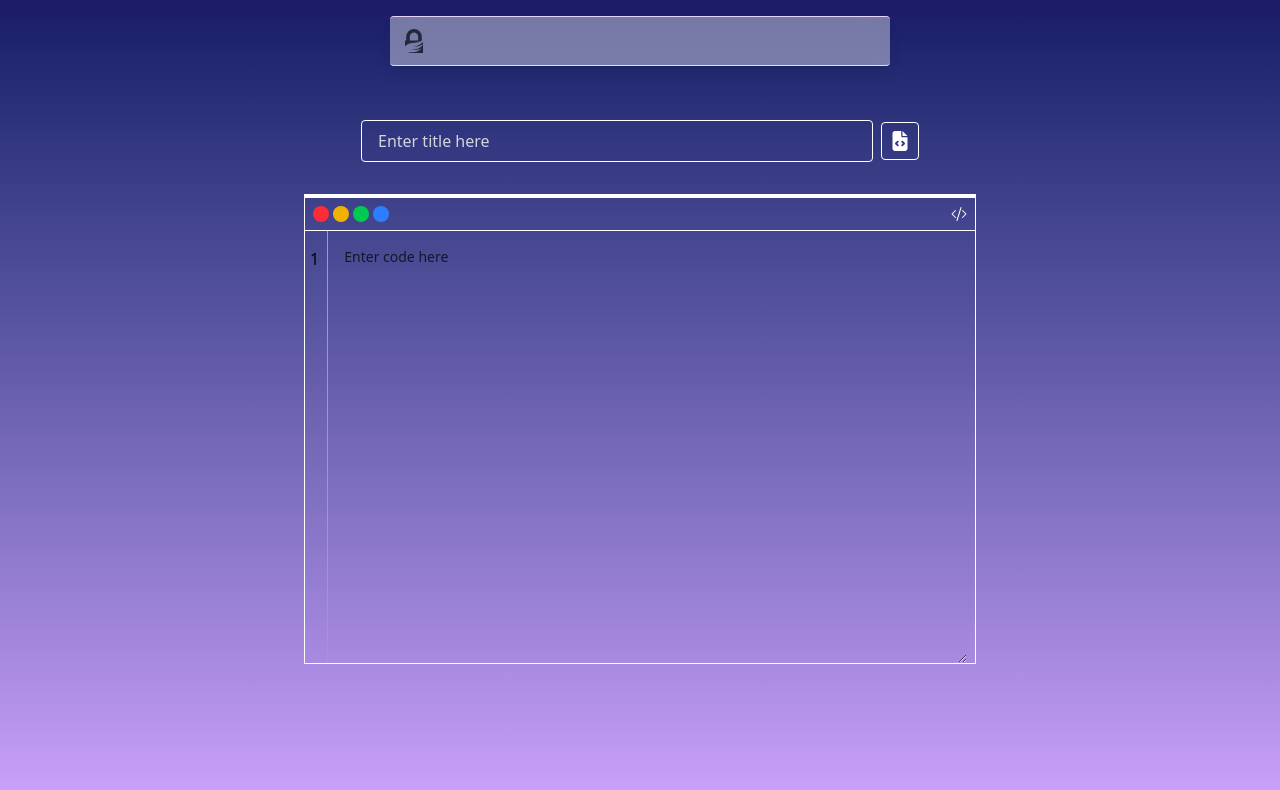
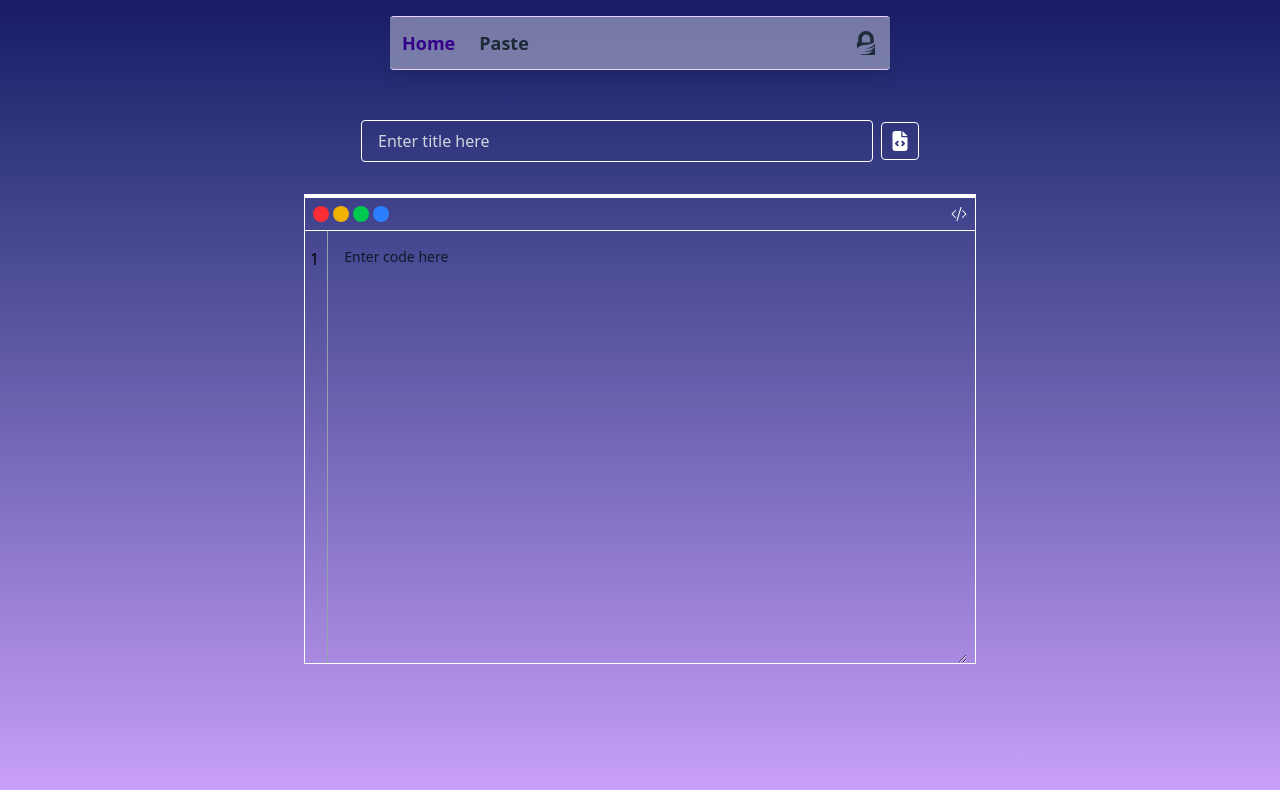
Before and after one commit to manojsingh00963/ICODESAVE, a React (Vite) app: page / in a window 1280 px wide. Shown: the top 790 px of the page. Built offline with nearby package versions, Linux system fonts and the light colour scheme.

Commit message:
fix some error

```diff
--- a/src/components/Auth.jsx
+++ b/src/components/Auth.jsx
@@ -6,6 +6,7 @@ const Auth = () => {
   const [file, setFile] = useState(null);
   const [darkMode, setDarkMode] = useState(false);
   const [showFeedback, setShowFeedback] = useState(false);
+  // eslint-disable-next-line no-unused-vars
   const [showLogoutModal, setShowLogoutModal] = useState(false);
   const [rating, setRating] = useState(0);
   const [feedback, setFeedback] = useState("");
--- a/src/components/Home.jsx
+++ b/src/components/Home.jsx
@@ -1,4 +1,5 @@
 import React, { useState, useEffect, useRef } from 'react';
+// eslint-disable-next-line no-unused-vars
 import { motion } from 'framer-motion';
 import { FaFileCode } from "react-icons/fa6";
 import { MdEditRoad } from "react-icons/md";
--- a/src/components/Navbar.jsx
+++ b/src/components/Navbar.jsx
@@ -1,3 +1,4 @@
+/* eslint-disable no-unused-vars */
 import React, { useState } from 'react';
 import { SiGnuprivacyguard } from 'react-icons/si';
 import { NavLink } from 'react-router-dom';
@@ -19,6 +20,30 @@ const Navbar = () => {
       </button>
 
       {/* Links */}
+      <div className="hidden md:flex gap-6">
+        <NavLink
+          to="/"
+          className={({ isActive }) =>
+            `text-lg font-semibold transition duration-300 ${
+              isActive ? 'text-[#33008b]' : 'text-gray-800 hover:text-[#84bef0]'
+            }`
+          }
+        >
+          Home
+        </NavLink>
+        <NavLink
+          to="/paste"
+          className={({ isActive }) =>
+            `text-lg font-semibold transition duration-300 ${
+              isActive ? 'text-[#33008b]' : 'text-gray-800 hover:text-[#84bef0]'
+            }`
+          }
+        >
+          Paste
+        </NavLink>
+      </div>
+
+      {/* Animated Links for Small Screens */}
       <AnimatePresence>
         {menuOpen && (
           <motion.div
@@ -26,8 +51,7 @@ const Navbar = () => {
             animate={{ opacity: 1, y: 0, height: "auto" }}
             exit={{ opacity: 0, y: -20, height: 0 }}
             transition={{ type: "spring", stiffness: 120, damping: 15 }}
-            className="z-10 absolute md:relative top-14 md:top-auto left-1/2 md:left-auto transform md:transform-none -translate-x-1/2 md:translate-x-0
-              w-[80vw] md:w-auto bg-white/50 md:bg-transparent backdrop-blur-md md:backdrop-blur-none rounded-lg shadow-md md:shadow-none flex flex-col md:flex-row md:items-center gap-6 p-4 md:p-0"
+            className="z-10 absolute md:hidden top-14 left-1/2 transform -translate-x-1/2 w-[80vw] bg-white/50 backdrop-blur-md rounded-lg shadow-md flex flex-col gap-6 p-4"
           >
             <NavLink
               to="/"
```
